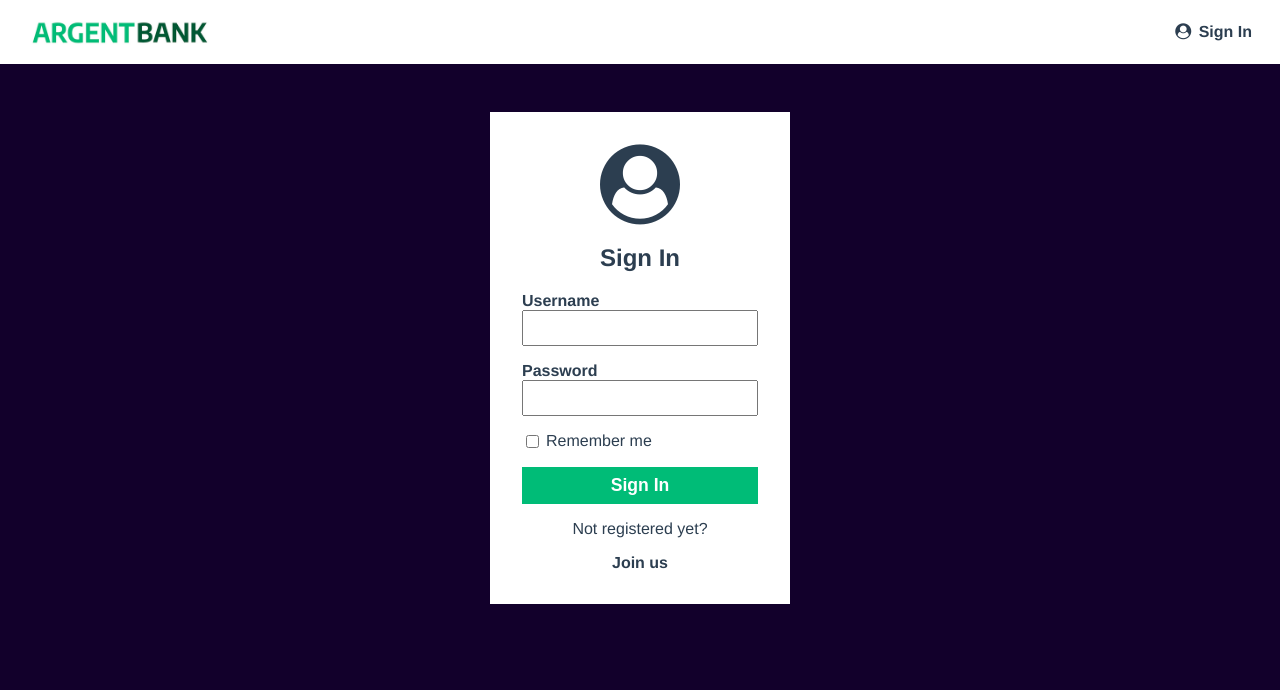
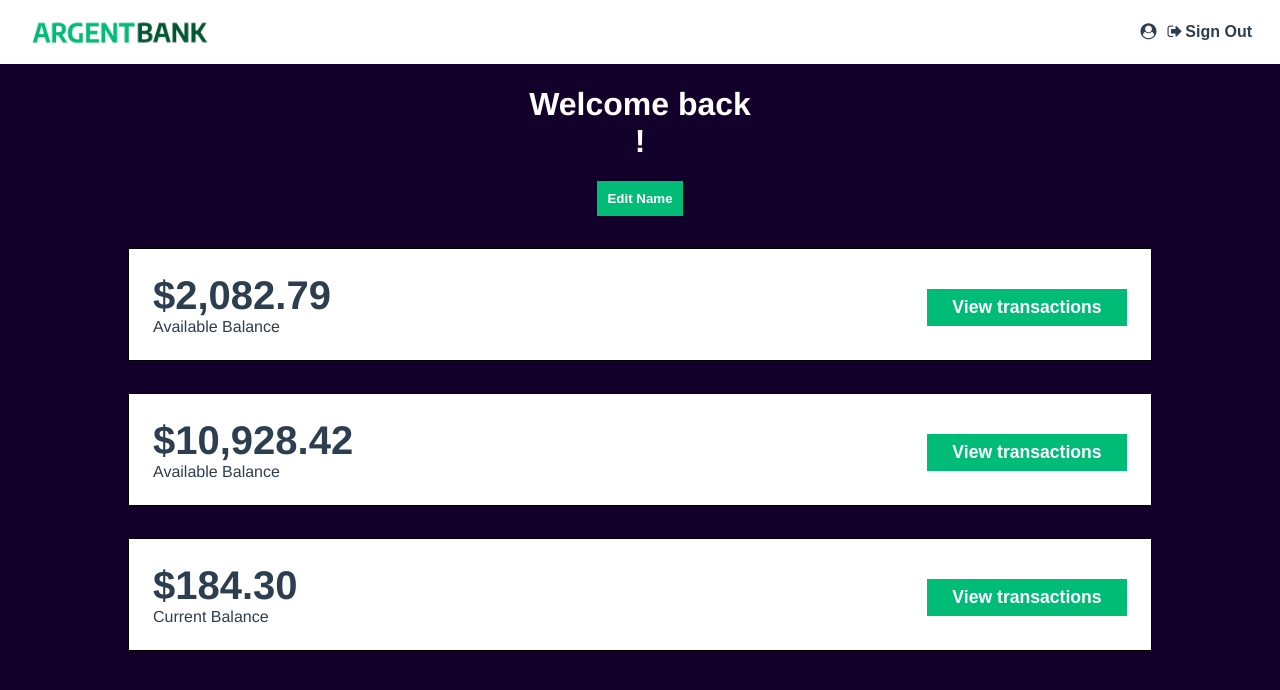
Before and after one commit to DyBryck/Projet-10-ArgentBank, a React (Create React App) app in the folder Frontend/: page /user in a window 1280 px wide. Before the commit this address led to /sign-in. Shown: the top 690 px of the page. Built offline with nearby package versions, Linux system fonts and the light colour scheme; sample sign-in values are in the browser's storage.

Commit message:
gestion remember me

```diff
--- a/Frontend/src/components/header/Header.js
+++ b/Frontend/src/components/header/Header.js
@@ -6,7 +6,9 @@ import { logout } from "../../redux/userSlice";
 import "../../styles/main.css";
 
 const Header = () => {
-  const isSignIn = useSelector((state) => state.user.isAuthenticated);
+  const isSignIn =
+    useSelector((state) => state.user.isAuthenticated) ||
+    localStorage.getItem("token");
   const userName = useSelector((state) => state.user.userName);
   const dispatch = useDispatch();
   const navigate = useNavigate();
--- a/Frontend/src/pages/sign-in/SignIn.js
+++ b/Frontend/src/pages/sign-in/SignIn.js
@@ -6,12 +6,17 @@ import { login } from "../../redux/userSlice";
 const SignIn = () => {
   const [email, setEmail] = useState("");
   const [password, setPassword] = useState("");
+  const [checked, setChecked] = useState(false);
   const dispatch = useDispatch();
   const navigate = useNavigate();
 
+  const toggleCheck = () => {
+    setChecked((prevState) => !prevState);
+  };
+
   const logInUser = (e) => {
+    e.preventDefault();
     const body = { email, password };
-    e.preventDefault();
     fetch("http://localhost:3001/api/v1/user/login", {
       method: "POST",
       headers: {
@@ -30,8 +35,8 @@ const SignIn = () => {
         if (!token) {
           throw new Error("Token manquant dans la réponse");
         }
-        localStorage.setItem("token", token);
-        dispatch(login(email));
+        checked && localStorage.setItem("token", token);
+        dispatch(login(email, password));
         navigate("/user");
       })
       .catch((error) => {
@@ -66,7 +71,12 @@ const SignIn = () => {
           />
         </div>
         <div className="input-remember">
-          <input type="checkbox" id="remember-me" />
+          <input
+            checked={checked}
+            onChange={toggleCheck}
+            type="checkbox"
+            id="remember-me"
+          />
           <label htmlFor="remember-me">Remember me</label>
         </div>
         <button className="sign-in-button" type="submit">
--- a/Frontend/src/redux/userSlice.js
+++ b/Frontend/src/redux/userSlice.js
@@ -14,7 +14,8 @@ export const userSlice = createSlice({
   initialState,
   reducers: {
     login: (state, action) => {
-      state.email = action.payload;
+      state.email = action.payload.email;
+      state.password = action.payload.password;
       state.isAuthenticated = true;
     },
     logout: () => {
--- a/Frontend/src/routes/Routes.js
+++ b/Frontend/src/routes/Routes.js
@@ -13,7 +13,9 @@ import { Home, SignIn, SignUp, User } from "../pages/index";
 const Navigation = () => {
   const location = useLocation();
   const isHomePage = location.pathname === "/";
-  const isAuthenticated = useSelector((state) => state.user.isAuthenticated); // localStorage.getItem("token");
+  const isAuthenticated =
+    useSelector((state) => state.user.isAuthenticated) ||
+    localStorage.getItem("token");
 
   return (
     <main className={isHomePage ? "" : "main bg-dark"}>
```
